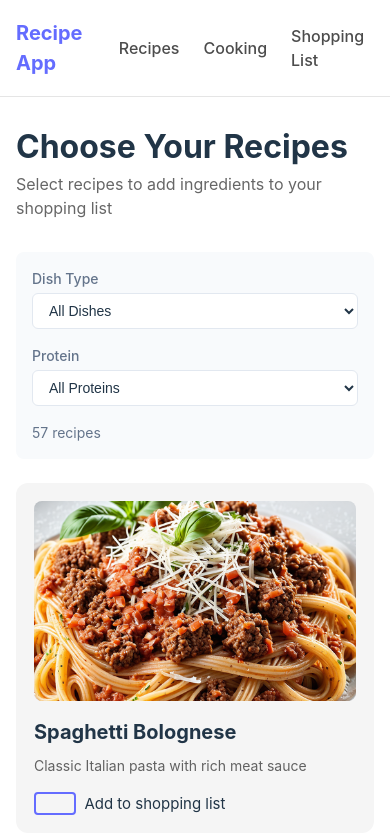
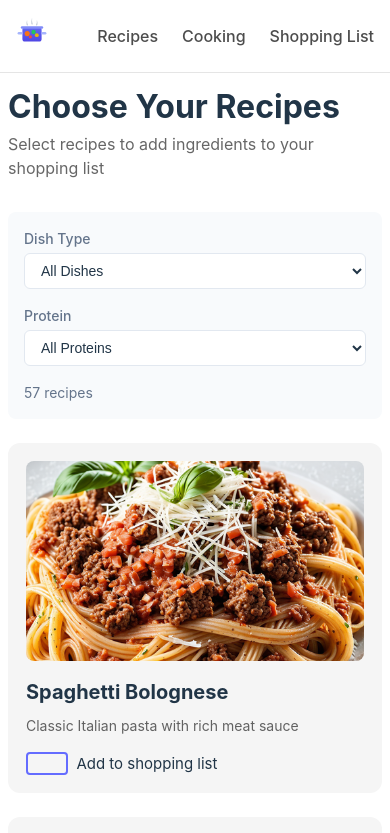
Before and after one commit to sylhare/recipe, a React (Vite) app: page / in a window 390 px wide. Shown: the top 833 px of the page. Built offline with nearby package versions, Linux system fonts and the light colour scheme.

Commit message:
Add logo in header

```diff
--- a/src/components/layout/Header.css
+++ b/src/components/layout/Header.css
@@ -24,6 +24,11 @@
 
 .header__logo:hover {
   color: #535bf2;
+}
+
+.header__logo-icon {
+  width: 32px;
+  height: 32px;
 }
 
 .header__nav {
--- a/src/components/layout/Header.tsx
+++ b/src/components/layout/Header.tsx
@@ -10,7 +10,7 @@ export function Header() {
     <header className="header">
       <div className="header__container">
         <Link to="/" className="header__logo">
-          Recipe App
+          <img src="/favicon.svg" alt="Recipe App" className="header__logo-icon" />
         </Link>
         <nav className="header__nav">
           <Link
--- a/src/components/layout/Layout.css
+++ b/src/components/layout/Layout.css
@@ -11,3 +11,9 @@
   margin: 0 auto;
   padding: 2rem 1rem;
 }
+
+@media (max-width: 640px) {
+  .layout__main {
+    padding: 1rem 0.5rem;
+  }
+}
```
Also changed, not shown: 1 other file (tests, documents, lock files or other folders).
